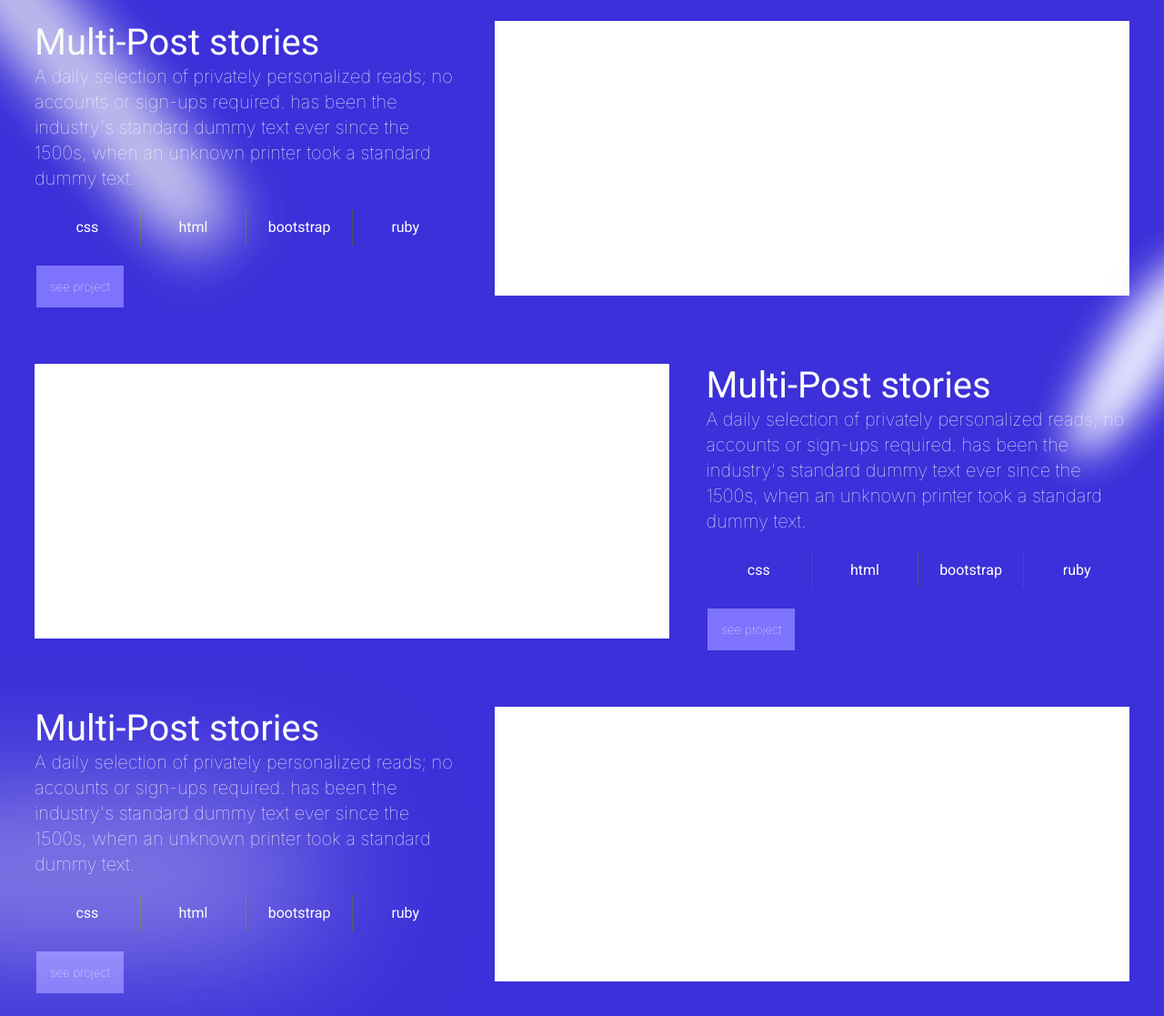
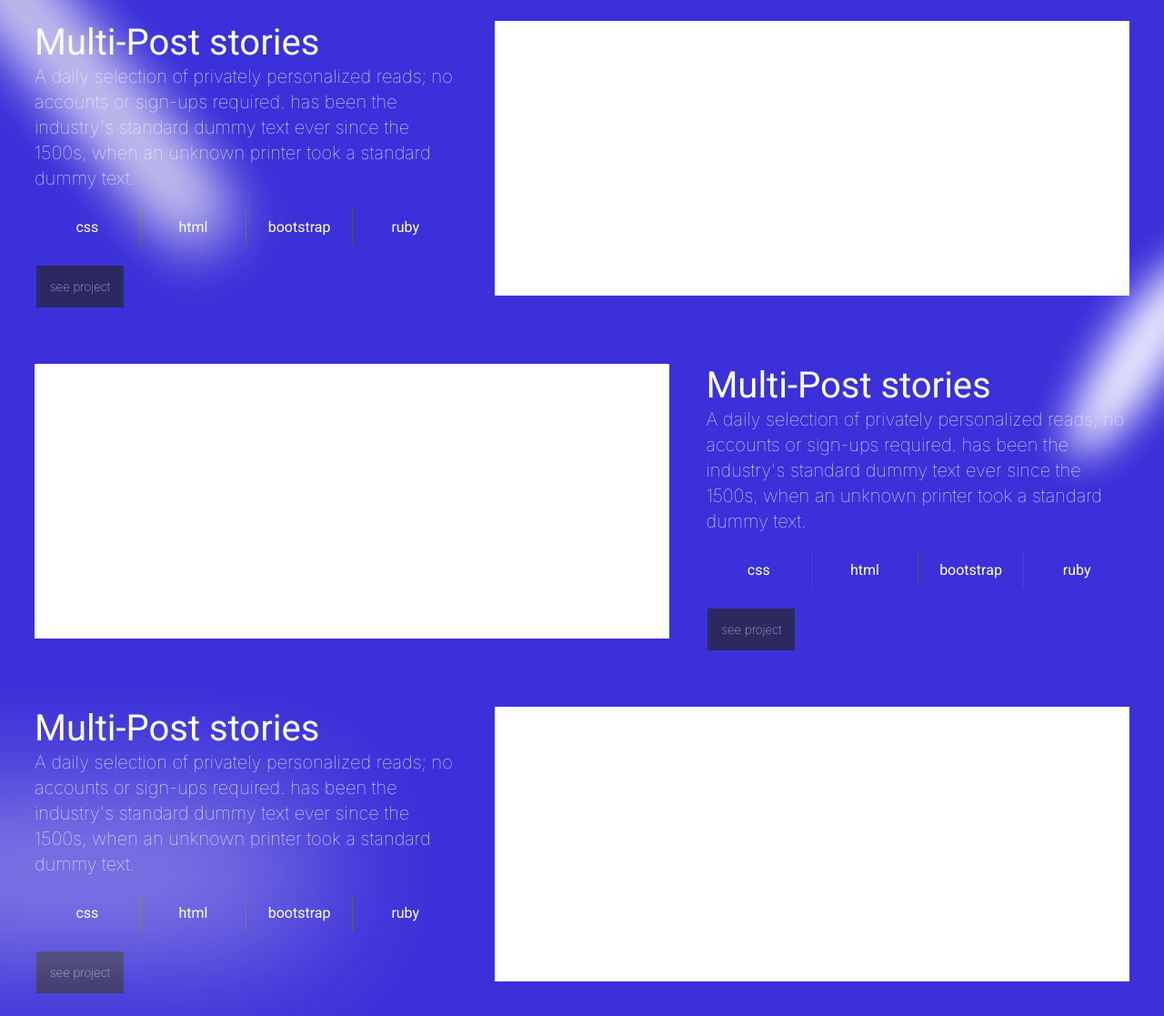
Before and after one commit to Timowest12/Portfolio, a website: page index.html in a window 1280 px wide. Shown: the part 989-2106 px from the top of the page at 91% size. Drawn offline with Linux system fonts and the light colour scheme.

Commit message:
Change button color

```diff
--- a/styles/style.css
+++ b/styles/style.css
@@ -396,7 +396,7 @@ a:link {
 
 .projectbtn {
   font-family: "Inter", sans-serif;
-  background-color: #7d73fc;
+  background-color: #2c2961;
   border: 0;
   padding: 15px;
   color: white;
```
